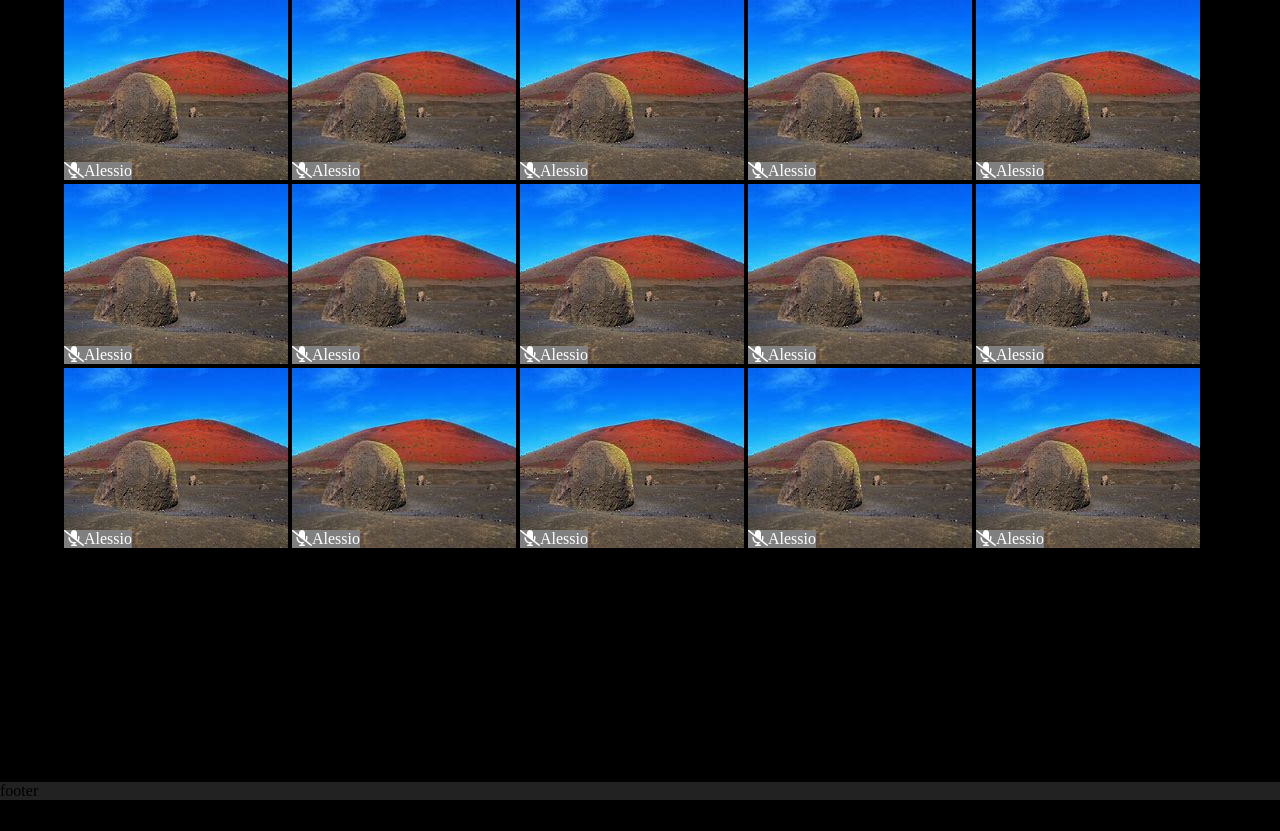
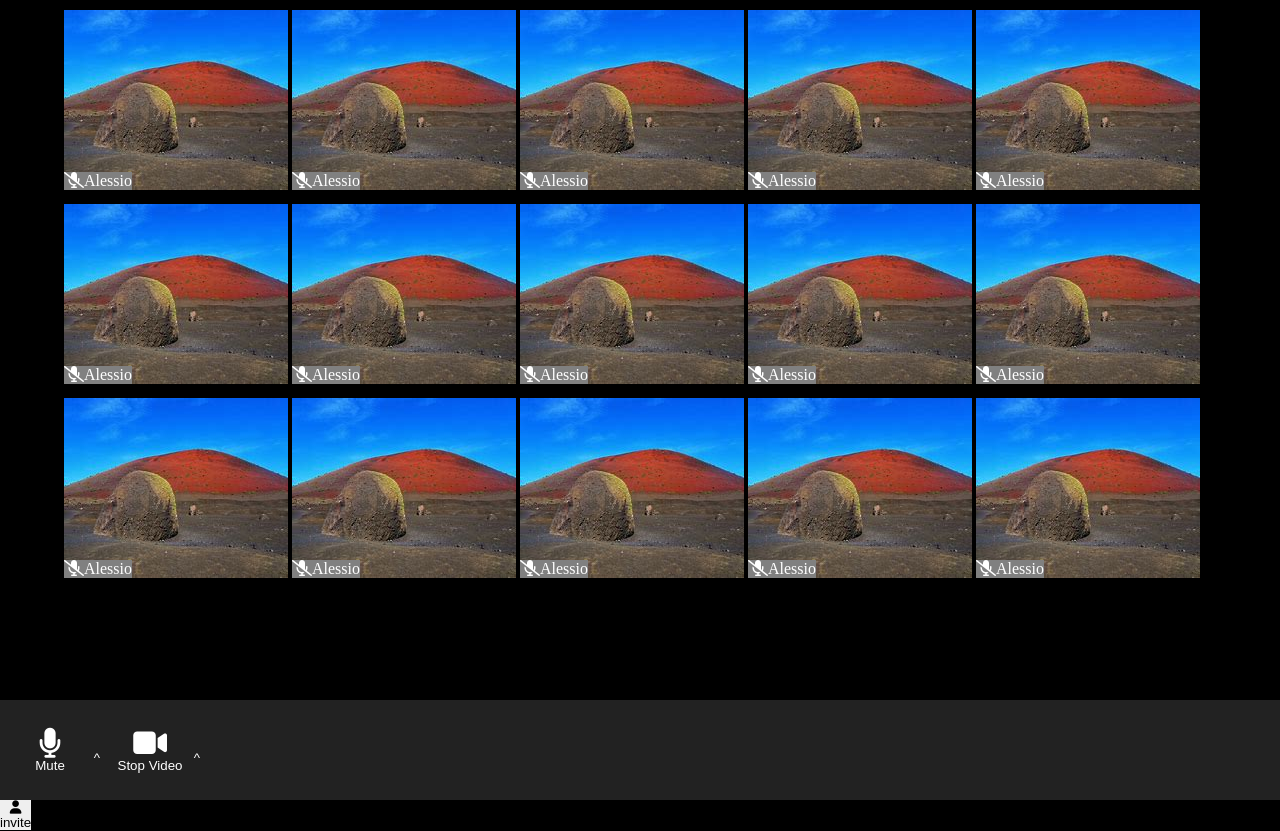
Before and after one commit to theguffs/html-css-zoom, a plain HTML site: page index.html in a window 1280 px wide. Before the commit the page ends 800 px from the top, so only its background shows below. Drawn offline with Linux system fonts and the light colour scheme.

Commit message:
inizio footer

```diff
--- a/index.html
+++ b/index.html
@@ -74,7 +74,24 @@
             </div>
         </main>
         <footer>
-            footer
+            <div class="sinistra">
+                <button class="microfono">
+                <i class="fa-solid fa-microphone"></i>
+                <div>Mute</div>
+                <div class="spunta">&Hat;</div>
+                </button>
+                <button class="video">
+                <i class="fa-solid fa-video"></i>
+                <div>Stop Video</div>
+                <div class="spunta">&Hat;</div>
+                </button>
+            </div>
+            <div class="centro">
+                <button class="invite">
+                    <i class="fa-solid fa-user"></i>
+                    <div>invite</div>
+                </button>
+            </div>
         </footer>
     </body>
 </html>
--- a/style.css
+++ b/style.css
@@ -16,6 +16,7 @@ body{
 .foto-singola{
     position: relative;
     display: inline-block;
+    padding-top: 10px;
 }
 .nome{
     background-color: gray;
@@ -26,8 +27,48 @@ body{
 }
 footer{
     width: 100%;
+    height: 100px;
     position: absolute;
     bottom: 0;
-    left: 0;
     background-color: rgb(34, 34, 34);
+    color: white;
+    justify-content: space-between;
 }
+.sinistra{
+    display: flex;
+    position: relative;
+}
+.microfono{
+    display: inline-block;
+    background-color: rgb(34, 34, 34);
+    color: white;
+    width: 100px;
+    height: 100px;
+    position: relative;
+}
+.video{
+    display: inline-block;
+    position: relative;
+    background-color: rgb(34, 34, 34);
+    color: white;
+    width: 100px;
+    height: 100px;
+}
+.fa-microphone, .fa-video {
+    font-size: 30px;
+}
+.sinistra{
+    text-align: center;
+}
+button{
+    border: 0;
+}
+.spunta{
+    position: absolute;
+    top: 50%;
+    right: 0;
+    padding-left: 15px;
+}
+.centro{
+
+}
```
